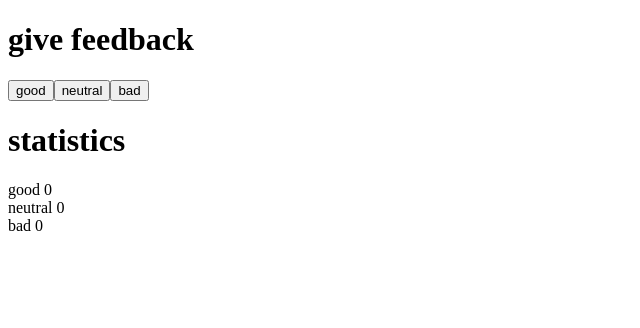
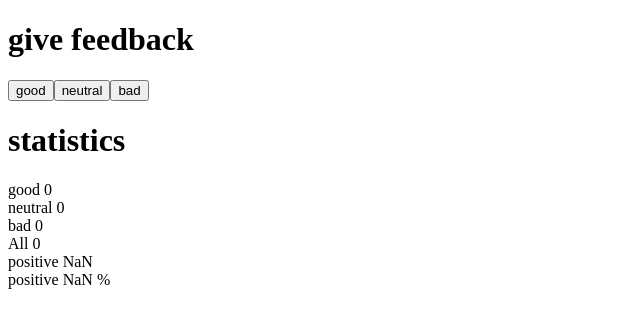
Before and after one commit to ansarovaa/fullstack_part1, a React (Create React App) app in the folder part1.3/: page / in a window 1280 px wide. Shown: the top 328 px of the page, without its empty margins (0-640 px from the left). Built offline with nearby package versions, Linux system fonts and the light colour scheme.

Commit message:
task 1.7

```diff
--- a/part1.3/src/index.js
+++ b/part1.3/src/index.js
@@ -3,7 +3,7 @@ import ReactDOM from 'react-dom'
 
 const Display = (props) => {
   return (
-    <div>{props.text} {props.counter}</div>
+    <div>{props.text} {props.counter} {props.percent}</div>
   )
 }
 
@@ -43,6 +43,9 @@ const App = () => {
       <Display text = 'good' counter={good}/>
       <Display text = 'neutral' counter={neutral}/>
       <Display text = 'bad' counter={bad}/>
+      <Display text = 'All' counter={bad + good + neutral}/>
+      <Display text = 'positive' counter={(good*1+neutral*0+bad*(-1))/(bad + good + neutral)}/>
+      <Display text = 'positive' counter={(good)/(bad + good + neutral)*100} percent = ' %'/>
     </div>
   )
 }
```
